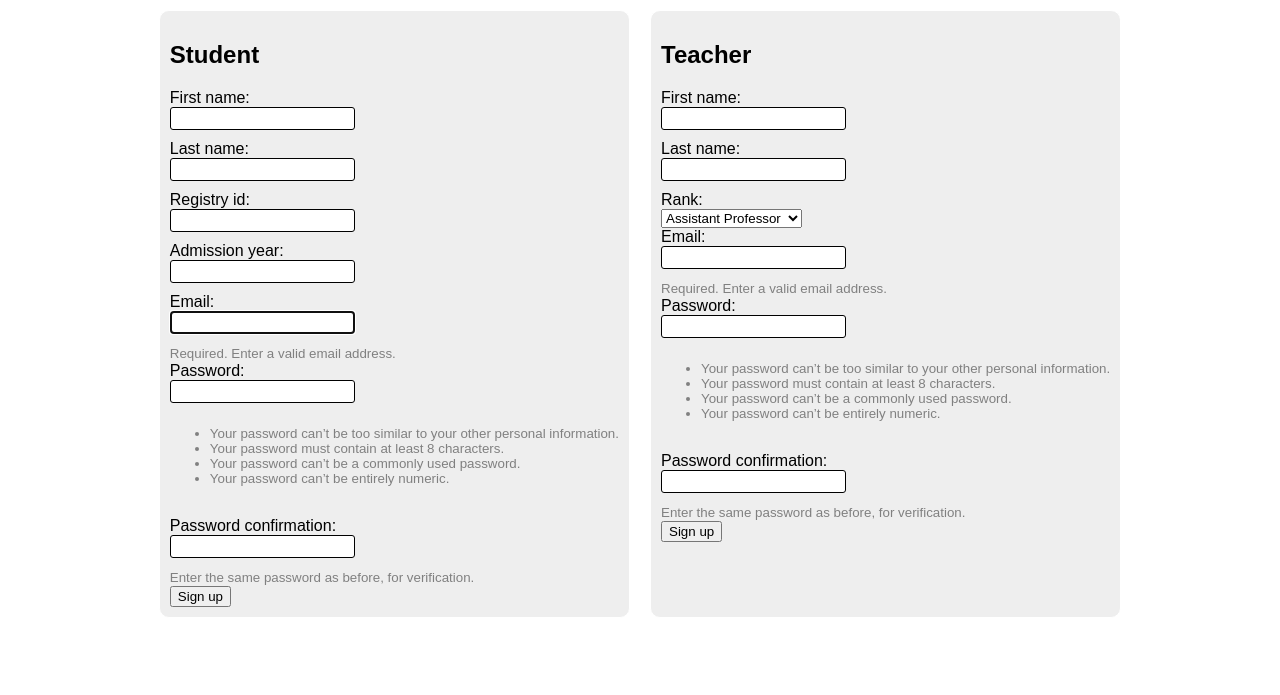
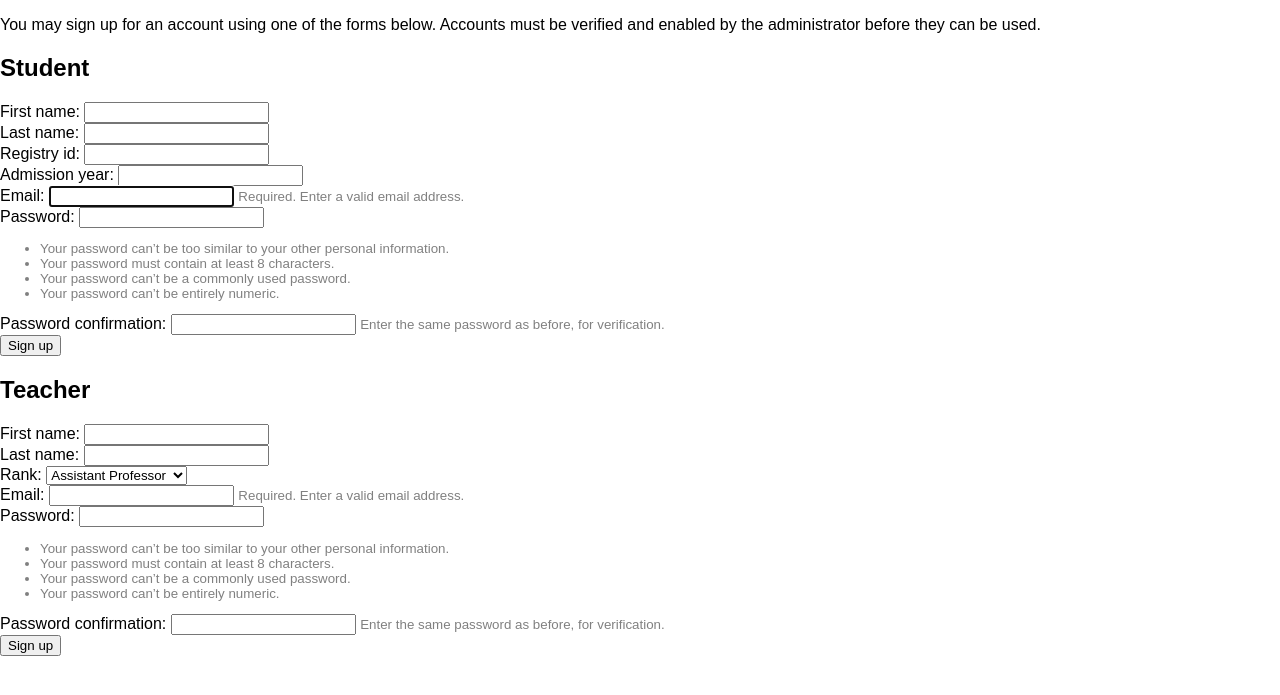
Before and after one commit to dim-tsoukalas/school-api, a Django app: page /signup in a window 1280 px wide. Shown: the part 40-735 px from the top of the page. Run offline with Django 3.2, Linux system fonts and the light colour scheme; some libraries are stand-ins or nearby versions.

Commit message:
Added help text and some grouping elements

```diff
--- a/src/users/templates/signup.html
+++ b/src/users/templates/signup.html
@@ -4,45 +4,53 @@
 
 {% block content %}
 
-<div class="signup">
+<div class="form_container">
+  <p>You may sign up for an account using one of the forms
+  below. Accounts must be verified and enabled by the administrator
+  before they can be used.</p>
+</div>
 
-  <div class="base_form">
+<div class="signup-container">
+
+  <div class="form_container">
     <h2>Student</h2>
     <form method="post" action="/signup/student">
       {% csrf_token %}
       {{ student_form.non_field_errors }}
       {% for field in student_form %}
-        {{ field.label_tag }}<br>
-        {{ field }}<br>
+        <div class="base_field">
+        {{ field.label_tag }}
+        {{ field }}
         {% if field.help_text %}
-          <small style="color: grey">{{ field.help_text }}</small><br>
+          <small style="color: grey">{{ field.help_text }}</small>
         {% endif %}
         {% for error in field.errors %}
           <p style="color: red">{{ error }}</p>
+          {% endfor %}
+          </div>
         {% endfor %}
-    {% endfor %}
-    <button type="submit">Sign up</button>
+        <input type="submit" value="Sign up">
     </form>
   </div>
 
-  <div class="base_form">
+  <div class="form_container">
     <h2>Teacher</h2>
     <form method="post" action="/signup/teacher">
       {% csrf_token %}
       {{ teacher_form.non_field_errors }}
       {% for field in teacher_form %}
-
-        {{ field.label_tag }}<br>
-        {{ field }}<br>
+      <div class="base_field">
+        {{ field.label_tag }}
+        {{ field }}
         {% if field.help_text %}
-          <small style="color: grey">{{ field.help_text }}</small><br>
+          <small style="color: grey">{{ field.help_text }}</small>
         {% endif %}
         {% for error in field.errors %}
           <p style="color: red">{{ error }}</p>
         {% endfor %}
-
+      </div>
     {% endfor %}
-    <button type="submit">Sign up</button>
+    <input type="submit" value="Sign up">
     </form>
   </div>
 
```
